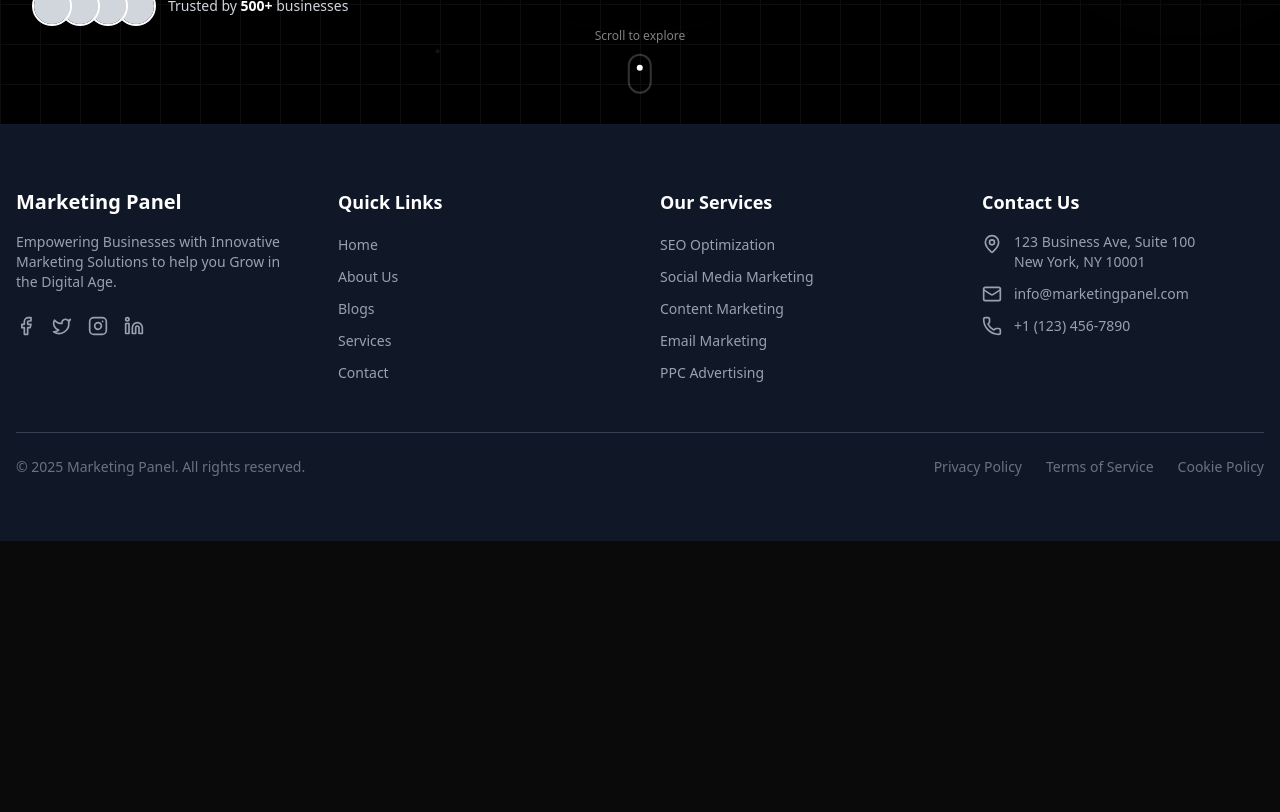
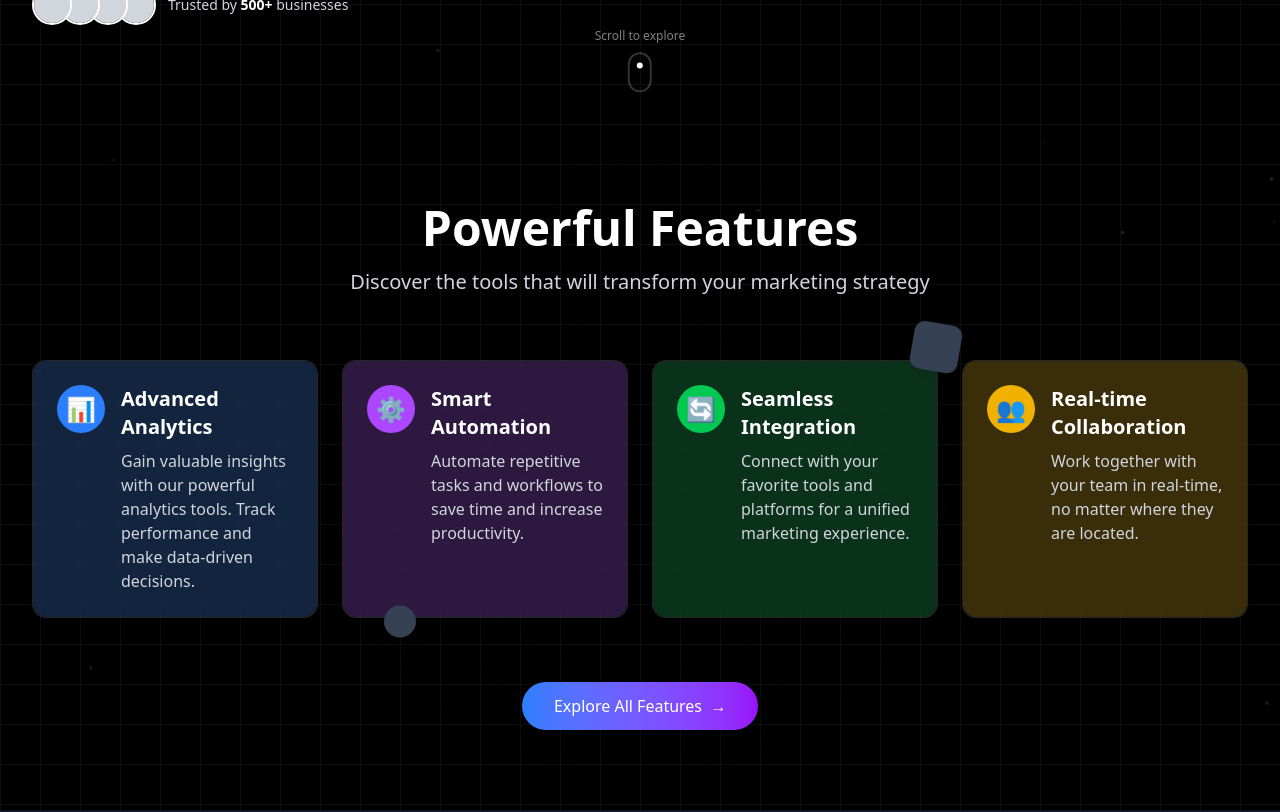
Before and after one commit to ajabgullb/marketing-panel-project, a React (Vite) app: page / in a window 1280 px wide. Shown: the part 740-1552 px from the top of the page. Before the commit the page ends 1281 px from the top, so only its background shows below. Built offline with nearby package versions, Linux system fonts and the light colour scheme; what tailwindcss-motion would draw is missing.

Commit message:
Made the Featured Section in the Home Page

```diff
--- a/src/components/Contact/Contact.tsx
+++ b/src/components/Contact/Contact.tsx
@@ -52,7 +52,7 @@ const Contact = () => {
   };
 
   return (
-    <div className="w-full bg-gray-50 py-6 px-4 sm:px-6 lg:px-8">
+    <div className="w-full bg-black py-6 px-4 sm:px-6 lg:px-8">
       <div className="max-w-7xl mx-auto w-full">
         <motion.div
           initial={{ opacity: 0, y: 20 }}
@@ -60,43 +60,43 @@ const Contact = () => {
           transition={{ duration: 0.5 }}
           className="text-center mb-12"
         >
-        <h2 className="text-3xl font-extrabold text-gray-900 sm:text-4xl">
+        <h2 className="text-3xl font-extrabold text-white sm:text-4xl">
           Get in Touch
         </h2>
-        <p className="mt-3 max-w-2xl mx-auto text-xl text-gray-500 sm:mt-4">
+        <p className="mt-3 max-w-2xl mx-auto text-xl text-gray-300 sm:mt-4">
           Have questions? We're here to help. Send us a message and we'll get back to you as soon as possible.
         </p>
         </motion.div>
       </div>
 
       <div className="max-w-7xl mx-auto">
-        <div className="bg-white shadow-xl rounded-2xl overflow-hidden">
+        <div className="bg-gray-800 shadow-xl rounded-2xl overflow-hidden">
           <div className="grid grid-cols-1 lg:grid-cols-2">
             {/* Contact Form */}
             <motion.div
               variants={container}
               initial="hidden"
               animate="show"
-              className="px-6 py-8 sm:p-10"
+              className="px-6 py-8 sm:p-10 bg-gray-800 text-white"
             >
               {submitStatus === 'success' ? (
                 <motion.div
                   initial={{ opacity: 0, scale: 0.9 }}
                   animate={{ opacity: 1, scale: 1 }}
-                  className="bg-green-50 border border-green-200 rounded-lg p-6 text-center"
+                  className="bg-green-900 border border-green-700 rounded-lg p-6 text-center"
                 >
-                  <div className="mx-auto flex items-center justify-center h-12 w-12 rounded-full bg-green-100">
-                    <svg className="h-6 w-6 text-green-600" fill="none" stroke="currentColor" viewBox="0 0 24 24">
+                  <div className="mx-auto flex items-center justify-center h-12 w-12 rounded-full bg-green-800">
+                    <svg className="h-6 w-6 text-green-300" fill="none" stroke="currentColor" viewBox="0 0 24 24">
                       <path strokeLinecap="round" strokeLinejoin="round" strokeWidth={2} d="M5 13l4 4L19 7" />
                     </svg>
                   </div>
-                  <h3 className="mt-3 text-lg font-medium text-green-800">Message Sent!</h3>
-                  <p className="mt-2 text-sm text-green-600">
+                  <h3 className="mt-3 text-lg font-medium text-green-300">Message Sent!</h3>
+                  <p className="mt-2 text-sm text-green-400">
                     Thank you for contacting us. We'll get back to you soon!
                   </p>
                   <button
                     onClick={() => setSubmitStatus(null)}
-                    className="mt-4 inline-flex items-center px-4 py-2 border border-transparent text-sm font-medium rounded-md text-green-700 bg-green-100 hover:bg-green-200 focus:outline-none focus:ring-2 focus:ring-offset-2 focus:ring-green-500 cursor-pointer"
+                    className="mt-4 inline-flex items-center px-4 py-2 border border-transparent text-sm font-medium rounded-md text-green-100 bg-green-800 hover:bg-green-700 focus:outline-none focus:ring-2 focus:ring-offset-2 focus:ring-green-500 cursor-pointer"
                   >
                     Send another message
                   </button>
@@ -105,7 +105,7 @@ const Contact = () => {
                 <form onSubmit={handleSubmit}>
                   <motion.div variants={item} className="grid grid-cols-1 gap-6">
                     <div>
-                      <label htmlFor="name" className="block text-sm font-medium text-gray-700">
+                      <label htmlFor="name" className="block text-sm font-medium text-gray-200">
                         Full Name
                       </label>
                       <input
@@ -115,13 +115,13 @@ const Contact = () => {
                         value={formData.name}
                         onChange={handleChange}
                         required
-                        className="mt-1 block w-full border border-gray-300 rounded-md shadow-sm py-3 px-4 focus:ring-indigo-500 focus:border-indigo-500"
+                        className="mt-1 block w-full border border-gray-600 rounded-md shadow-sm py-3 px-4 bg-gray-700 text-white focus:ring-indigo-500 focus:border-indigo-500 autofill:bg-gray-800 autofill:text-white autofill:shadow-[inset_0_0_0px_1000px_rgb(31,41,55)]" style={{color: 'white', WebkitTextFillColor: 'white'}}
                         placeholder="John Doe"
                       />
                     </div>
 
                     <div>
-                      <label htmlFor="email" className="block text-sm font-medium text-gray-700">
+                      <label htmlFor="email" className="block text-sm font-medium text-gray-200">
                         Email
                       </label>
                       <input
@@ -131,13 +131,13 @@ const Contact = () => {
                         value={formData.email}
                         onChange={handleChange}
                         required
-                        className="mt-1 block w-full border border-gray-300 rounded-md shadow-sm py-3 px-4 focus:ring-indigo-500 focus:border-indigo-500"
+                        className="mt-1 block w-full border border-gray-600 rounded-md shadow-sm py-3 px-4 bg-gray-700 text-white focus:ring-indigo-500 focus:border-indigo-500 autofill:bg-gray-800 autofill:text-white autofill:shadow-[inset_0_0_0px_1000px_rgb(31,41,55)]" style={{color: 'white', WebkitTextFillColor: 'white'}}
                         placeholder="you@example.com"
                       />
                     </div>
 
                     <div>
-                      <label htmlFor="subject" className="block text-sm font-medium text-gray-700">
+                      <label htmlFor="subject" className="block text-sm font-medium text-gray-200">
                         Subject
                       </label>
                       <input
@@ -147,13 +147,13 @@ const Contact = () => {
                         value={formData.subject}
                         onChange={handleChange}
                         required
-                        className="mt-1 block w-full border border-gray-300 rounded-md shadow-sm py-3 px-4 focus:ring-indigo-500 focus:border-indigo-500"
+                        className="mt-1 block w-full border border-gray-600 rounded-md shadow-sm py-3 px-4 bg-gray-700 text-white focus:ring-indigo-500 focus:border-indigo-500 autofill:bg-gray-800 autofill:text-white autofill:shadow-[inset_0_0_0px_1000px_rgb(31,41,55)]" style={{color: 'white', WebkitTextFillColor: 'white'}}
                         placeholder="How can we help?"
                       />
                     </div>
 
                     <div>
-                      <label htmlFor="message" className="block text-sm font-medium text-gray-700">
+                      <label htmlFor="message" className="block text-sm font-medium text-gray-200">
                         Message
                       </label>
                       <textarea
@@ -163,7 +163,7 @@ const Contact = () => {
                         value={formData.message}
                         onChange={handleChange}
                         required
-                        className="mt-1 block w-full border border-gray-300 rounded-md shadow-sm py-3 px-4 focus:ring-indigo-500 focus:border-indigo-500"
+                        className="mt-1 block w-full border border-gray-600 rounded-md shadow-sm py-3 px-4 bg-gray-700 text-white focus:ring-indigo-500 focus:border-indigo-500 autofill:bg-gray-800 autofill:text-white autofill:shadow-[inset_0_0_0px_1000px_rgb(31,41,55)]" style={{color: 'white', WebkitTextFillColor: 'white'}}
                         placeholder="Your message here..."
                       />
                     </div>
@@ -174,7 +174,7 @@ const Contact = () => {
                         whileTap={{ scale: 0.98 }}
                         type="submit"
                         disabled={isSubmitting}
-                        className={`w-full flex justify-center py-3 px-4 border border-transparent rounded-md shadow-sm text-sm font-medium text-white bg-black hover:bg-gray-800 focus:outline-none focus:ring-2 focus:ring-offset-2 focus:ring-gray-500 cursor-pointer ${isSubmitting ? 'opacity-70 cursor-not-allowed' : ''}`}
+                        className={`w-full flex justify-center py-3 px-4 border border-transparent rounded-md shadow-sm text-sm font-medium text-white bg-black hover:bg-blue-800 focus:outline-none focus:ring-2 focus:ring-offset-2 focus:ring-blue-500 cursor-pointer ${isSubmitting ? 'opacity-70 cursor-not-allowed' : ''}`}
                       >
                         {isSubmitting ? (
                           <>
@@ -202,7 +202,7 @@ const Contact = () => {
               initial={{ opacity: 0 }}
               animate={{ opacity: 1 }}
               transition={{ delay: 0.3 }}
-              className="bg-gradient-to-br from-gray-900 to-black px-4 sm:px-6 py-10 sm:py-12 text-white"
+              className="bg-gradient-to-br from-gray-800 to-gray-950 px-4 sm:px-6 py-10 sm:py-12 text-white"
             >
               <div className="max-w-lg mx-auto lg:mx-0 space-y-6 sm:space-y-8">
                 <h3 className="text-2xl font-bold">Contact Information</h3>
@@ -214,8 +214,8 @@ const Contact = () => {
                     transition={{ delay: 0.4 }}
                     className="flex items-start"
                   >
-                    <div className="flex-shrink-0 bg-gray-100 rounded-lg p-2 sm:p-3 mt-1">
-                      <MapPin className="h-5 w-5 sm:h-6 sm:w-6 text-gray-900" />
+                    <div className="flex-shrink-0 bg-gray-700 rounded-lg p-2 sm:p-3 mt-1">
+                      <MapPin className="h-5 w-5 sm:h-6 sm:w-6 text-gray-200" />
                     </div>
                     <div className="ml-3 sm:ml-4">
                       <h4 className="font-medium text-base sm:text-lg">Our Location</h4>
@@ -229,8 +229,8 @@ const Contact = () => {
                     transition={{ delay: 0.5 }}
                     className="flex items-start"
                   >
-                    <div className="flex-shrink-0 bg-gray-100 rounded-lg p-2 sm:p-3 mt-1">
-                      <Mail className="h-5 w-5 sm:h-6 sm:w-6 text-gray-900" />
+                    <div className="flex-shrink-0 bg-gray-700 rounded-lg p-2 sm:p-3 mt-1">
+                      <Mail className="h-5 w-5 sm:h-6 sm:w-6 text-gray-200" />
                     </div>
                     <div className="ml-3 sm:ml-4">
                       <h4 className="font-medium text-base sm:text-lg">Email Us</h4>
@@ -244,8 +244,8 @@ const Contact = () => {
                     transition={{ delay: 0.6 }}
                     className="flex items-start"
                   >
-                    <div className="flex-shrink-0 bg-gray-100 rounded-lg p-2 sm:p-3 mt-1">
-                      <Phone className="h-5 w-5 sm:h-6 sm:w-6 text-gray-900" />
+                    <div className="flex-shrink-0 bg-gray-700 rounded-lg p-2 sm:p-3 mt-1">
+                      <Phone className="h-5 w-5 sm:h-6 sm:w-6 text-gray-200" />
                     </div>
                     <div className="ml-3 sm:ml-4">
                       <h4 className="font-medium text-base sm:text-lg">Call Us</h4>
@@ -273,7 +273,7 @@ const Contact = () => {
                         href="#"
                         whileHover={{ y: -3, scale: 1.05 }}
                         whileTap={{ scale: 0.95 }}
-                        className="w-10 h-10 rounded-full bg-gray-800 flex items-center justify-center text-white hover:bg-gray-700 transition-colors"
+                        className="w-10 h-10 rounded-full bg-gray-700 flex items-center justify-center text-white hover:bg-gray-600 transition-colors"
                         aria-label={social.name}
                       >
                         {social.icon}
--- /dev/null
+++ b/src/components/Home/FeaturedSection.tsx
@@ -0,0 +1,235 @@
+import React, { useState, useEffect } from 'react';
+import { motion, AnimatePresence } from 'framer-motion';
+
+interface FeatureItem {
+  id: number;
+  title: string;
+  description: string;
+  icon: string;
+  color: string;
+}
+
+const features: FeatureItem[] = [
+  {
+    id: 1,
+    title: 'Advanced Analytics',
+    description: 'Gain valuable insights with our powerful analytics tools. Track performance and make data-driven decisions.',
+    icon: '📊',
+    color: 'bg-blue-500'
+  },
+  {
+    id: 2,
+    title: 'Smart Automation',
+    description: 'Automate repetitive tasks and workflows to save time and increase productivity.',
+    icon: '⚙️',
+    color: 'bg-purple-500'
+  },
+  {
+    id: 3,
+    title: 'Seamless Integration',
+    description: 'Connect with your favorite tools and platforms for a unified marketing experience.',
+    icon: '🔄',
+    color: 'bg-green-500'
+  },
+  {
+    id: 4,
+    title: 'Real-time Collaboration',
+    description: 'Work together with your team in real-time, no matter where they are located.',
+    icon: '👥',
+    color: 'bg-yellow-500'
+  }
+];
+
+const FeatureCard: React.FC<{ feature: FeatureItem; isSelected: boolean; onClick: () => void }> = ({
+  feature,
+  isSelected,
+  onClick
+}) => {
+  return (
+    <motion.div
+      onClick={onClick}
+      className={`relative cursor-pointer rounded-xl p-6 shadow-lg transition-all backdrop-blur-sm bg-white/5 border border-white/10 ${isSelected ? 'col-span-1' : 'col-span-1'}`}
+      initial={{ opacity: 0, y: 20 }}
+      animate={{ opacity: 1, y: 0 }}
+      whileHover={{ scale: 1.03 }}
+      transition={{ type: 'spring', stiffness: 300, damping: 20 }}
+    >
+      <div className={`absolute -z-10 inset-0 rounded-xl opacity-20 ${feature.color}`} />
+      <div className="flex items-start gap-4">
+        <div className={`flex h-12 w-12 items-center justify-center rounded-full text-2xl ${feature.color}`}>
+          {feature.icon}
+        </div>
+        <div className="flex-1">
+          <h3 className="text-xl font-bold text-white mb-2">{feature.title}</h3>
+          <p className="text-gray-300">
+            {feature.description}
+          </p>
+        </div>
+      </div>
+    </motion.div>
+  );
+};
+
+const FeaturedSection = () => {
+  const [selectedFeature, setSelectedFeature] = useState<number | null>(null);
+  const [isMounted, setIsMounted] = useState(false);
+
+  useEffect(() => {
+    setIsMounted(true);
+  }, []);
+
+  // Floating elements animation
+  const floatingAnimation = (delay = 0) => ({
+    y: [0, -15, 0],
+    transition: {
+      duration: 6,
+      repeat: Infinity,
+      ease: 'easeInOut',
+      delay,
+    },
+  });
+
+  if (!isMounted) return null;
+
+  return (
+    <section className="relative w-full overflow-hidden bg-black text-white py-20">
+      {/* Background grid pattern */}
+      <div className="absolute inset-0 opacity-5">
+        <div className="absolute inset-0"
+          style={{
+            backgroundImage: 'linear-gradient(to right, #ffffff 1px, transparent 1px), linear-gradient(to bottom, #ffffff 1px, transparent 1px)',
+            backgroundSize: '40px 40px',
+          }}
+        />
+      </div>
+
+      {/* Animated circles */}
+      {[...Array(6)].map((_, i) => (
+        <motion.div
+          key={i}
+          className="absolute rounded-full border border-white/10"
+          style={{
+            width: `${(i + 1) * 100}px`,
+            height: `${(i + 1) * 100}px`,
+            top: '50%',
+            left: '50%',
+            x: '-50%',
+            y: '-50%',
+          }}
+          animate={{
+            scale: [1, 1.05, 1],
+            opacity: [0.1, 0.15, 0.1],
+          }}
+          transition={{
+            duration: 8 + i,
+            repeat: Infinity,
+            ease: 'easeInOut',
+            delay: i * 0.5,
+          }}
+        />
+      ))}
+
+      {/* Animated particles */}
+      {[...Array(15)].map((_, i) => (
+        <motion.div
+          key={i}
+          className="absolute rounded-full bg-gray-400"
+          style={{
+            width: Math.random() * 4 + 1,
+            height: Math.random() * 4 + 1,
+            top: `${Math.random() * 100}%`,
+            left: `${Math.random() * 100}%`,
+            opacity: Math.random() * 0.3 + 0.1,
+          }}
+          animate={{
+            y: [0, -30, 0],
+            x: [0, Math.random() * 30 - 15, 0],
+            opacity: [0.1, 0.3, 0.1],
+          }}
+          transition={{
+            duration: 10 + Math.random() * 20,
+            repeat: Infinity,
+            ease: 'easeInOut',
+            delay: Math.random() * 5,
+          }}
+        />
+      ))}
+
+      <div className="container mx-auto px-4 sm:px-6 lg:px-8 relative z-10">
+        <motion.div
+          initial={{ opacity: 0, y: -20 }}
+          animate={{ opacity: 1, y: 0 }}
+          transition={{ duration: 0.6 }}
+          className="text-center mb-16"
+        >
+        <motion.h2
+          className="text-4xl md:text-5xl font-bold mb-4 text-white"
+          initial={{ opacity: 0 }}
+          animate={{ opacity: 1 }}
+          transition={{ delay: 0.2 }}
+        >
+          Powerful Features
+        </motion.h2>
+        <motion.p
+          className="text-xl text-gray-300 max-w-3xl mx-auto"
+          initial={{ opacity: 0 }}
+          animate={{ opacity: 1 }}
+          transition={{ delay: 0.4 }}
+        >
+          Discover the tools that will transform your marketing strategy
+        </motion.p>
+      </motion.div>
+
+      <motion.div
+        className="grid grid-cols-1 md:grid-cols-2 lg:grid-cols-4 gap-6 mt-10"
+        initial={{ opacity: 0 }}
+        animate={{ opacity: 1 }}
+        transition={{ delay: 0.6, staggerChildren: 0.1 }}
+      >
+        {features.map((feature) => (
+          <FeatureCard
+            key={feature.id}
+            feature={feature}
+            isSelected={selectedFeature === feature.id}
+            onClick={() => setSelectedFeature(selectedFeature === feature.id ? null : feature.id)}
+          />
+        ))}
+      </motion.div>
+
+      <motion.div
+        className="mt-16 text-center"
+        initial={{ opacity: 0 }}
+        animate={{ opacity: 1 }}
+        transition={{ delay: 1 }}
+      >
+        <motion.button
+          className="group inline-flex items-center justify-center gap-2 bg-gradient-to-r from-blue-500 to-purple-600 text-white font-medium py-3 px-8 rounded-full shadow-lg hover:shadow-xl transition-all duration-300 cursor-pointer"
+          whileHover={{ scale: 1.05 }}
+          whileTap={{ scale: 0.95 }}
+        >
+          Explore All Features
+          <motion.span
+            animate={{ x: [0, 5, 0] }}
+            transition={{ duration: 1.5, repeat: Infinity, repeatDelay: 3 }}
+          >
+            →
+          </motion.span>
+        </motion.button>
+      </motion.div>
+
+      {/* Decorative floating elements */}
+      <motion.div
+        className="absolute top-32 right-[25%] w-12 h-12 bg-gray-700 rounded-lg shadow-lg hidden md:block"
+        animate={floatingAnimation(1.5)}
+        style={{ rotate: '10deg' }}
+      />
+      <motion.div
+        className="absolute bottom-20 left-[30%] w-8 h-8 bg-gray-700 rounded-full shadow-lg hidden md:block"
+        animate={floatingAnimation(2)}
+      />
+      </div>
+    </section>
+  );
+};
+
+export default FeaturedSection;
--- a/src/components/Home/HeroSection.tsx
+++ b/src/components/Home/HeroSection.tsx
@@ -155,7 +155,7 @@ const HeroSection = () => {
             >
               <Link
                 to="/services"
-                className="group inline-flex items-center justify-center gap-2 bg-gray-700 text-white px-8 py-3.5 rounded-full font-medium transition-all duration-300 hover:bg-gray-600 border border-gray-600 no-underline"
+                className="group inline-flex items-center justify-center gap-2 bg-gradient-to-r from-blue-500 to-purple-600 text-white px-8 py-3.5 rounded-full font-medium transition-all duration-300 shadow-lg hover:shadow-xl no-underline"
               >
                 Get Started
                 <motion.span
--- a/src/components/Home/Home.tsx
+++ b/src/components/Home/Home.tsx
@@ -1,9 +1,11 @@
+import FeaturedSection from "./FeaturedSection"
 import HeroSection from "./HeroSection"
 
 const Home = () => {
   return (
     <div>
       <HeroSection />
+      <FeaturedSection />
     </div>
   )
 }
```
